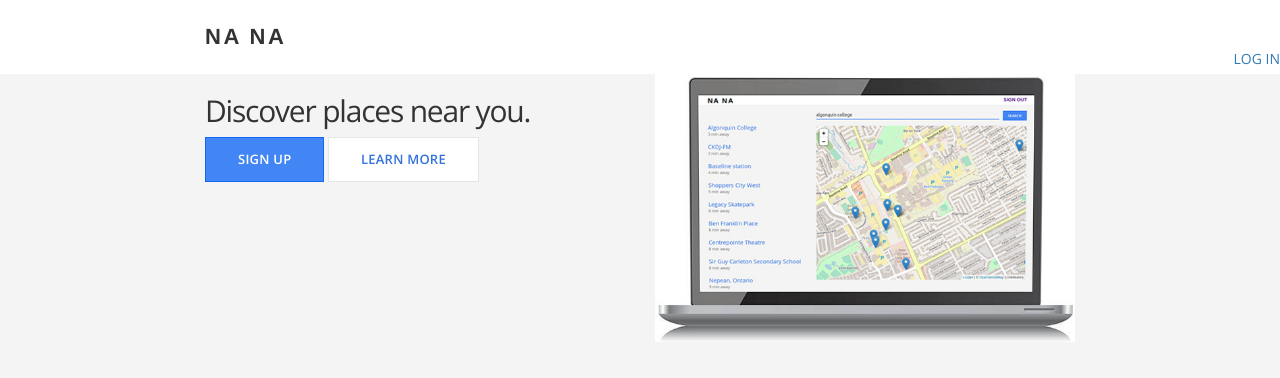
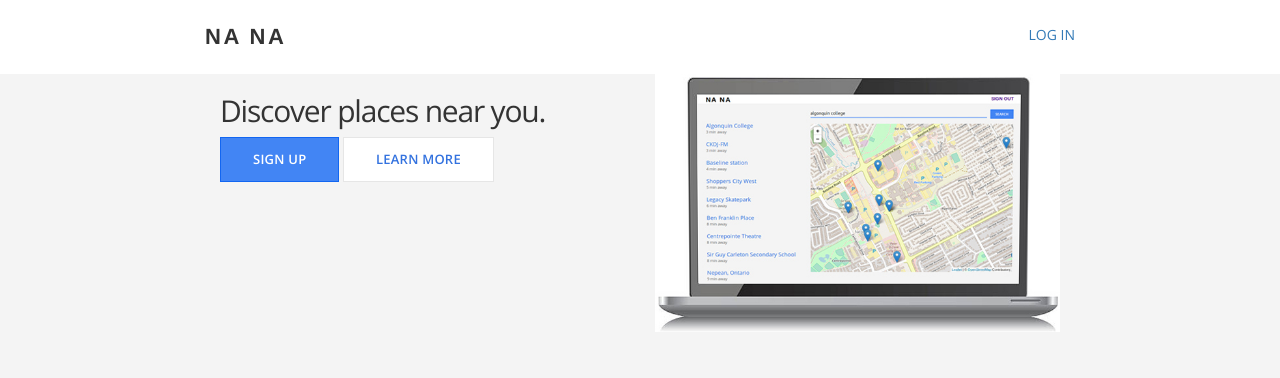
Before and after one commit to JuliaSun2000/NANA, a Flask app: page / in a window 1280 px wide. Shown: the top 378 px of the page. Run offline with Flask 2, Linux system fonts and the light colour scheme; some libraries are stand-ins or nearby versions.

Commit message:
update index

```diff
--- a/templates/index.html
+++ b/templates/index.html
@@ -8,7 +8,7 @@
 
       <div class="section-content"> -->
       <div class="container container-fluid">
-        <div class="row">
+        <!-- <div class="row"> -->
           <div class="col-md-6" info>
             <h2>Discover places near you.</h2>
             <a href="{{ url_for ('signup') }}" class="btn-primary">Sign up</a>
@@ -19,7 +19,7 @@
           <div class="col-md-6 image">
             <img src="static/img/pic.jpg" class="img-responsive">
           </div>
-         </div>
+         <!-- </div> -->
 
        <div class="clearfix"></div>
 
--- a/templates/layout.html
+++ b/templates/layout.html
@@ -32,11 +32,12 @@
      <div class="navbar-header">
         <h1 class="navbar-brand">NA NA</h1> -->
          <div class="container">
-        <h1 class="title">NA NA</h1>
-      </div>
-        <div class="topright">
+          <h1 class="title">NA NA</h1>
+          <div class="topright">
           {% block subtitle%}{% endblock %}
         </div>
+      </div>
+
       </div>
 
             <!-- <h1 class="title">NA NA</h1> -->
```
